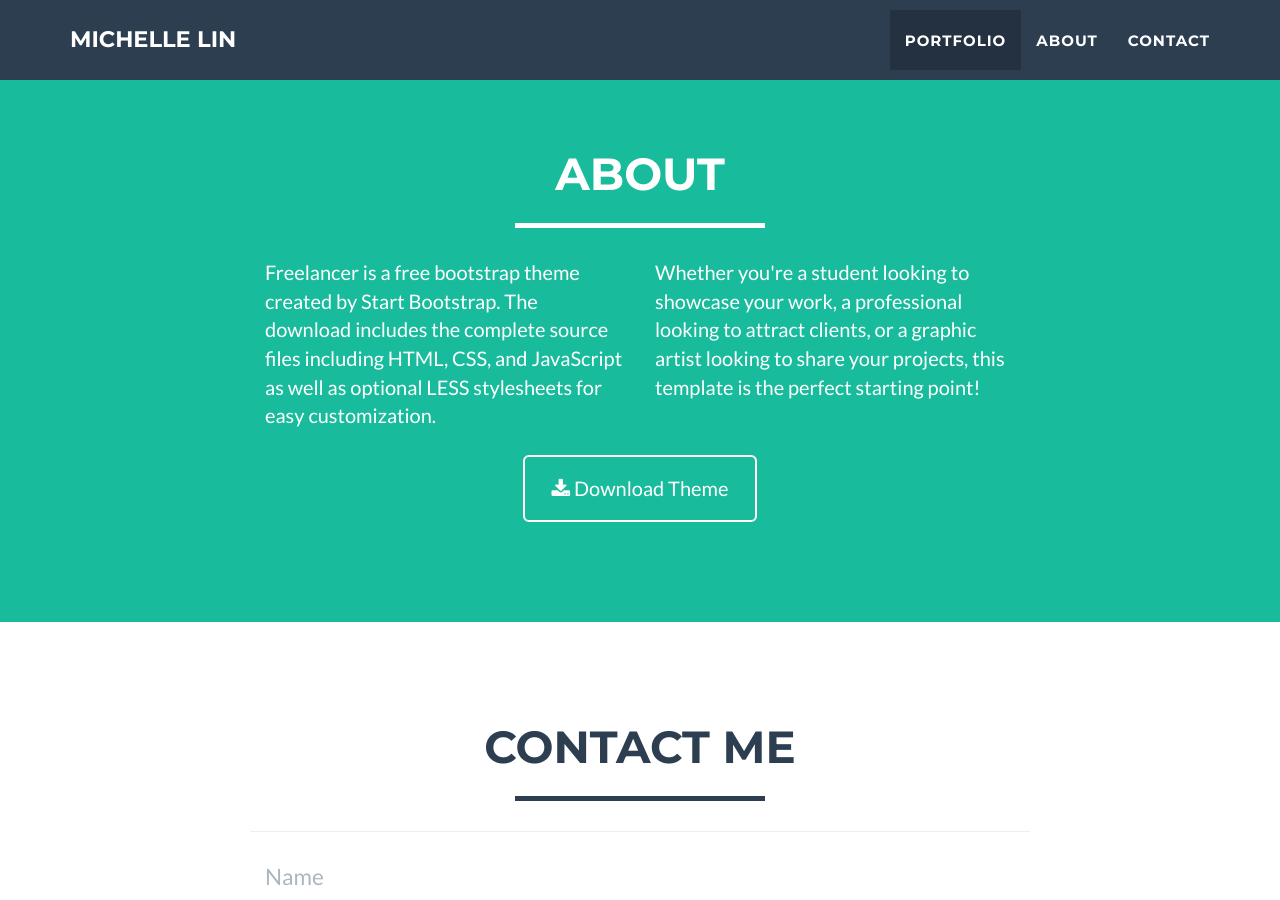
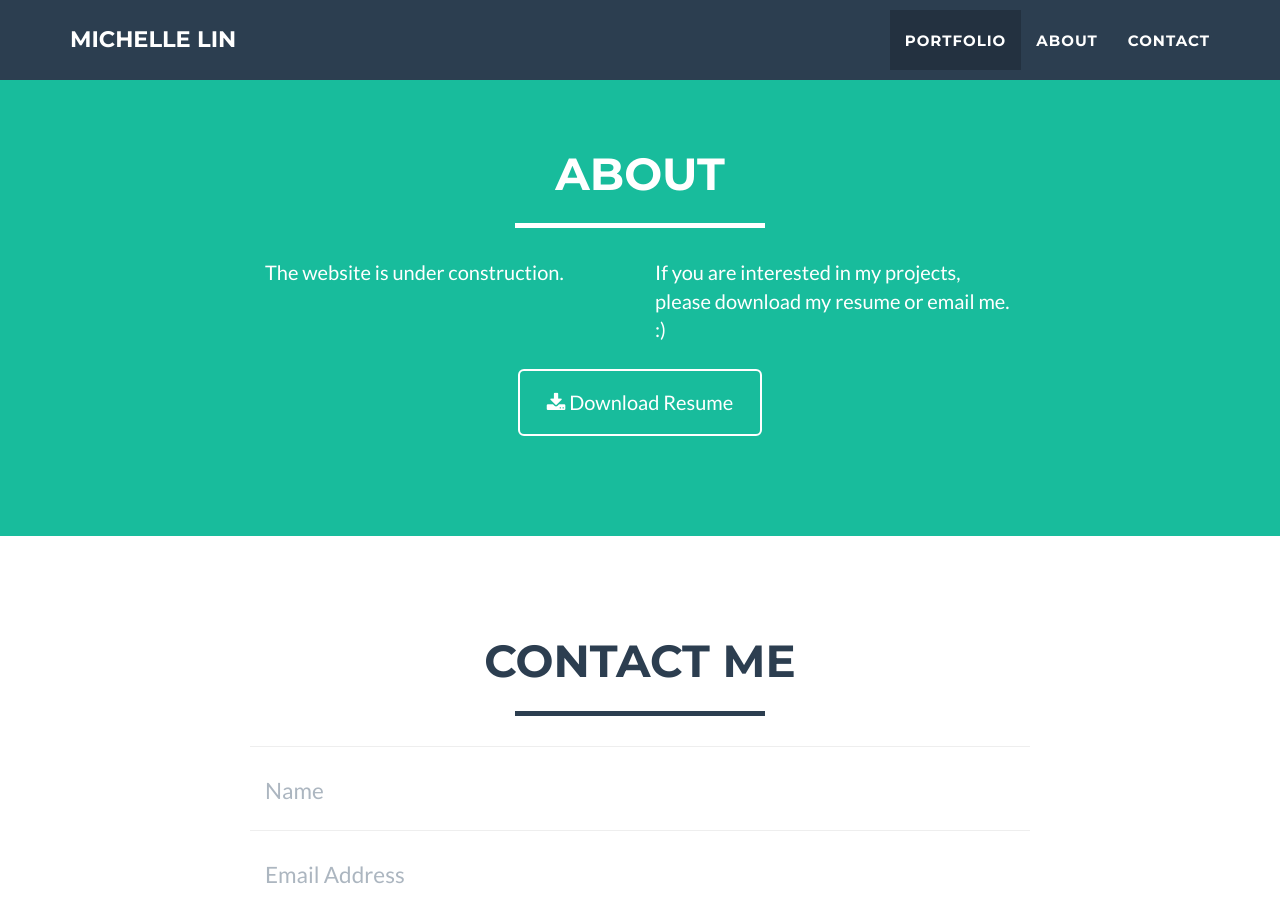
Before and after one commit to MichelleZLin/michellezlin.github.io, a Jekyll site: the page built from index.html, in a window 1280 px wide and 900 px high, scrolled down 1638 px. Built offline with Jekyll 4.4.1, drawn with Linux system fonts in a browser that asks for light colours.

Commit message:
Update about.html

```diff
--- a/_includes/about.html
+++ b/_includes/about.html
@@ -9,14 +9,14 @@
             </div>
             <div class="row">
                 <div class="col-lg-4 col-lg-offset-2">
-                    <p>Freelancer is a free bootstrap theme created by Start Bootstrap. The download includes the complete source files including HTML, CSS, and JavaScript as well as optional LESS stylesheets for easy customization.</p>
+                    <p>The website is under construction.</p>
                 </div>
                 <div class="col-lg-4">
-                    <p>Whether you're a student looking to showcase your work, a professional looking to attract clients, or a graphic artist looking to share your projects, this template is the perfect starting point! </p>
+                    <p>If you are interested in my projects, please download my resume or email me. :) </p>
                 </div>
                 <div class="col-lg-8 col-lg-offset-2 text-center">
                     <a href="#" class="btn btn-lg btn-outline">
-                        <i class="fa fa-download"></i> Download Theme
+                        <i class="fa fa-download"></i> Download Resume
                     </a>
                 </div>
             </div>
```
